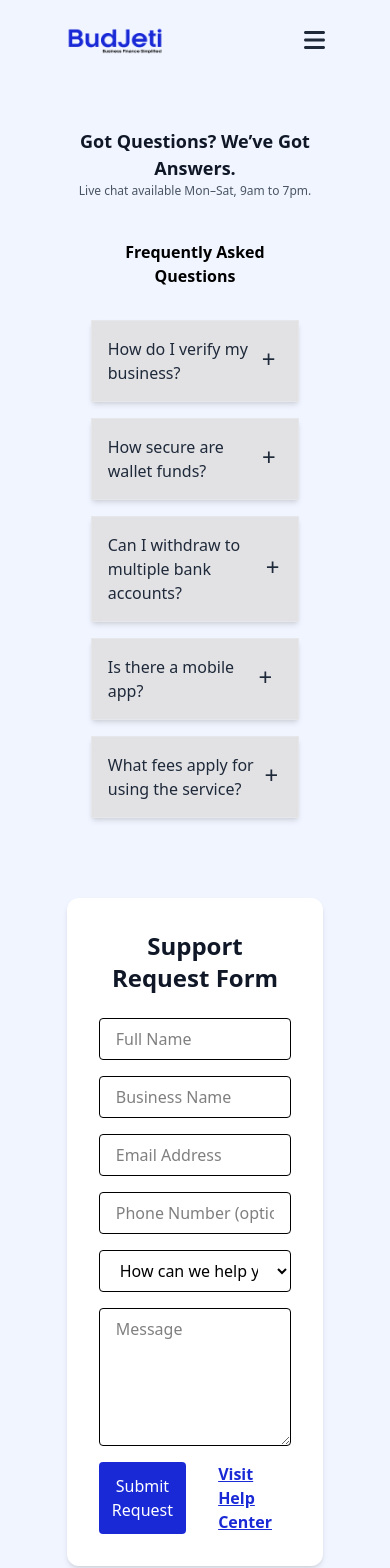
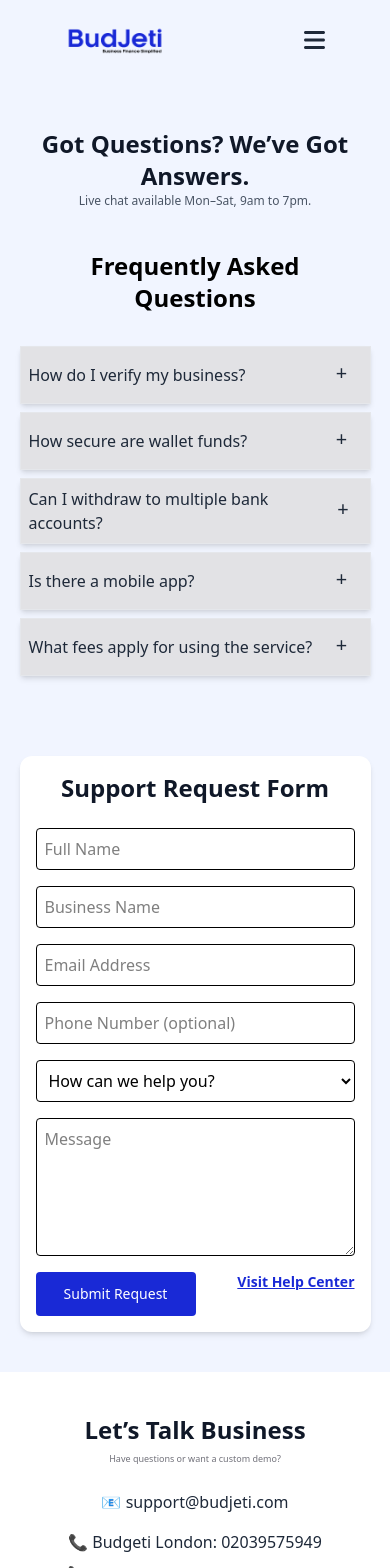
Before and after one commit to M-Munim/Budjeti, a React (Vite) app: page /support in a window 390 px wide. Shown: the top 1568 px of the page. Built offline with nearby package versions, Linux system fonts and the light colour scheme.

Commit message:
some changes

```diff
--- a/src/Pages/HomePage/Accordion.jsx
+++ b/src/Pages/HomePage/Accordion.jsx
@@ -32,34 +32,34 @@ const Accordion = ({ noBg = false }) => {
 
   return (
     <section
-      className={` w-full px-6 py-20 flex flex-col items-center`}
+      className={` w-full  py-20 flex flex-col items-center`}
     >
       <div className="w-full lg:w-9/12 mx-auto text-center -mt-10">
         <h2 className={`${noBg ? 'hidden' : ''} lg:text-[18px] text-[#1929D6]`}>FAQ</h2>
-        <h2 className="text[18px] lg:text-[48px] font-bold mb-8">
+        <h2 className="text-2xl lg:text-[48px] font-bold mb-8">
           Frequently Asked <br /> Questions
         </h2>
 
-        <div className="space-y-4 text-left">
+        <div className="space-y-2 text-left">
           {faqs.map((faq, index) => (
             <div
               key={index}
               className={`${
                 activeIndex === index ? "bg-[#CDE5FFEB]" : "bg-[#E2E2E5]"
-              } shadow-md p-4 border border-gray-200`}
+              } shadow-md p-2 border border-gray-200`}
             >
               <button
                 onClick={() => toggleAccordion(index)}
                 className="w-full text-left font-medium text-gray-800 flex justify-between items-center"
               >
                 {faq.question}
-                <span className="w-10 h-10 text-2xl pb-1 flex items-center justify-center rounded-full text-gray-800 lg:border">
+                <span className="w-10 h-10 text-[20px] pb-1 flex items-center justify-center rounded-full text-gray-800 lg:border">
                   {activeIndex === index ? '−' : '+'}
                 </span>
               </button>
 
               {activeIndex === index && (
-                <p className="mt-3 text-gray-600">{faq.answer}</p>
+                <p className="mt-3 text-gray-600 text-sm md:text-base" >{faq.answer}</p>
               )}
             </div>
           ))}
--- a/src/Pages/SupportPage/Contact.jsx
+++ b/src/Pages/SupportPage/Contact.jsx
@@ -9,7 +9,7 @@ const Contact = () => {
 
 
   return (
-    <section className="bg-white py-10 lg:py-20 px-6">
+    <section className="bg-white py-10 lg:py-20 md:px-6">
       <div className="text-center w-9/12 mx-auto">
         <h2 className="text-[24px] md:text-[48px] font-bold text-gray-900 mb-1 lg:mb-4">
           Let’s Talk Business
@@ -18,7 +18,7 @@ const Contact = () => {
           Have questions or want a custom demo?
         </p>
 
-        <div className="flex flex-col lg:ps-44 lg:flex-row justify-between text-center lg:text-left md:text-center text-[18px] text-gray-800">
+        <div className="flex flex-col lg:ps-44 lg:flex-row justify-between text-center lg:text-left md:text-center md:text-[18px] text-gray-800">
           <div>
             <p className="mb-2">
               📧 <span className="font-medium">support@budjeti.com</span>
--- a/src/Pages/SupportPage/Support.jsx
+++ b/src/Pages/SupportPage/Support.jsx
@@ -5,10 +5,10 @@ const Support = () => {
 
 
   return (
-    <section className="w-full flex items-center justify-center px-6 ">
-      <div className="w-9/12 mt-32 lg:mt-40 mb-10 lg:mb-10 ">
+    <section className="w-full flex items-center justify-center ">
+      <div className="w-[90%] md:w-9/12 mt-32 lg:mt-40 mb-10 lg:mb-10 ">
         <div className="text-center ">
-          <h1 className="text-[18px] lg:text-[48px] font-bold text-gray-900">Got Questions? We’ve Got Answers.</h1>
+          <h1 className="text-2xl lg:text-[48px] font-bold text-gray-900">Got Questions? We’ve Got Answers.</h1>
           <p className="text-[12px] lg:text-[18px] lg:mt-2 text-gray-600">Live chat available Mon–Sat, 9am to 7pm.</p>
         </div>
 
@@ -16,22 +16,22 @@ const Support = () => {
 
 
         <div className="w-full flex justify-center">
-          <div className="w-full md:w-1/2 bg-white p-8 rounded-xl shadow-md">
+          <div className="w-full md:w-1/2 bg-white p-4 md:p-8 rounded-xl shadow-md">
             <h2 className="text-center text-2xl font-bold mb-6 text-gray-900">Support Request Form</h2>
 
             <form className="flex flex-col gap-4">
               <div className="flex flex-col md:flex-row gap-4">
-                <input type="text" placeholder="Full Name" className="flex-1 border px-4 py-2 rounded" />
-                <input type="text" placeholder="Business Name" className="flex-1 border px-4 py-2 rounded" />
+                <input type="text" placeholder="Full Name" className="flex-1 border p-2 rounded" />
+                <input type="text" placeholder="Business Name" className="flex-1 border p-2 rounded" />
               </div>
 
               <div className="flex flex-col md:flex-row gap-4">
-                <input type="email" placeholder="Email Address" className="flex-1 border px-4 py-2 rounded" />
-                <input type="text" placeholder="Phone Number (optional)" className="flex-1 border px-4 py-2 rounded" />
+                <input type="email" placeholder="Email Address" className="flex-1 border p-2 rounded" />
+                <input type="text" placeholder="Phone Number (optional)" className="flex-1 border  p-2 rounded" />
               </div>
 
-              <select className="border px-4 py-2 rounded w-full ">
-                <option className="text-[5px]">How can we help you?</option>
+              <select className="border  p-2 rounded w-full ">
+                <option className="">How can we help you?</option>
                 <option>Account Issue</option>
                 <option>Billing</option>
                 <option>Technical Support</option>
@@ -42,16 +42,16 @@ const Support = () => {
               <textarea
                 placeholder="Message"
                 rows="5"
-                className="border px-4 py-2 rounded w-full"
+                className="border  p-2 rounded w-full"
               ></textarea>
               <div className="flex justify-between gap-8 lg:gap-0">
                 <button
                   type="submit"
-                  className="bg-[#1929D6] text-white py-3 rounded w-40 transition cursor-pointer"
+                  className="bg-[#1929D6] text-sm md:text-base text-white py-3 rounded w-40 transition cursor-pointer"
                 >
                   Submit Request
                 </button>
-                <Link to="/support" className=" text-[#1929D6] underline font-semibold">
+                <Link to="/support" className="text-sm md:text-base text-[#1929D6] underline font-semibold">
                   Visit Help Center
                 </Link>
               </div>
```
